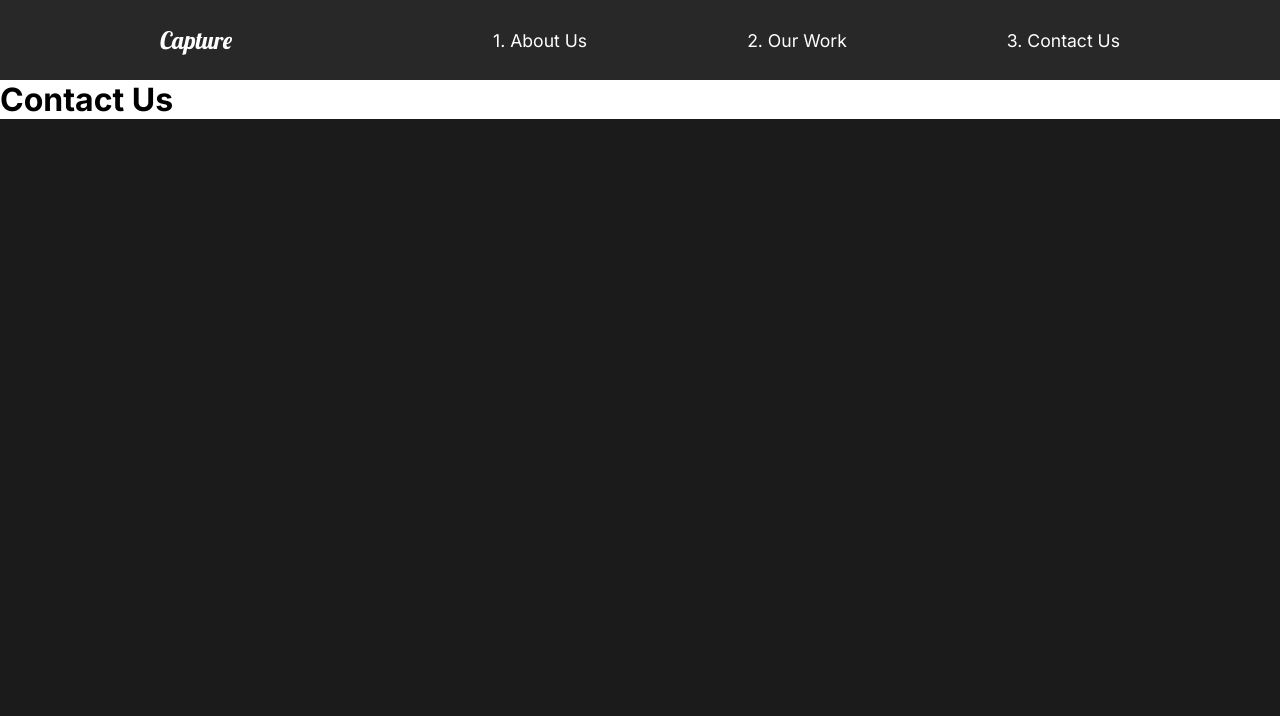
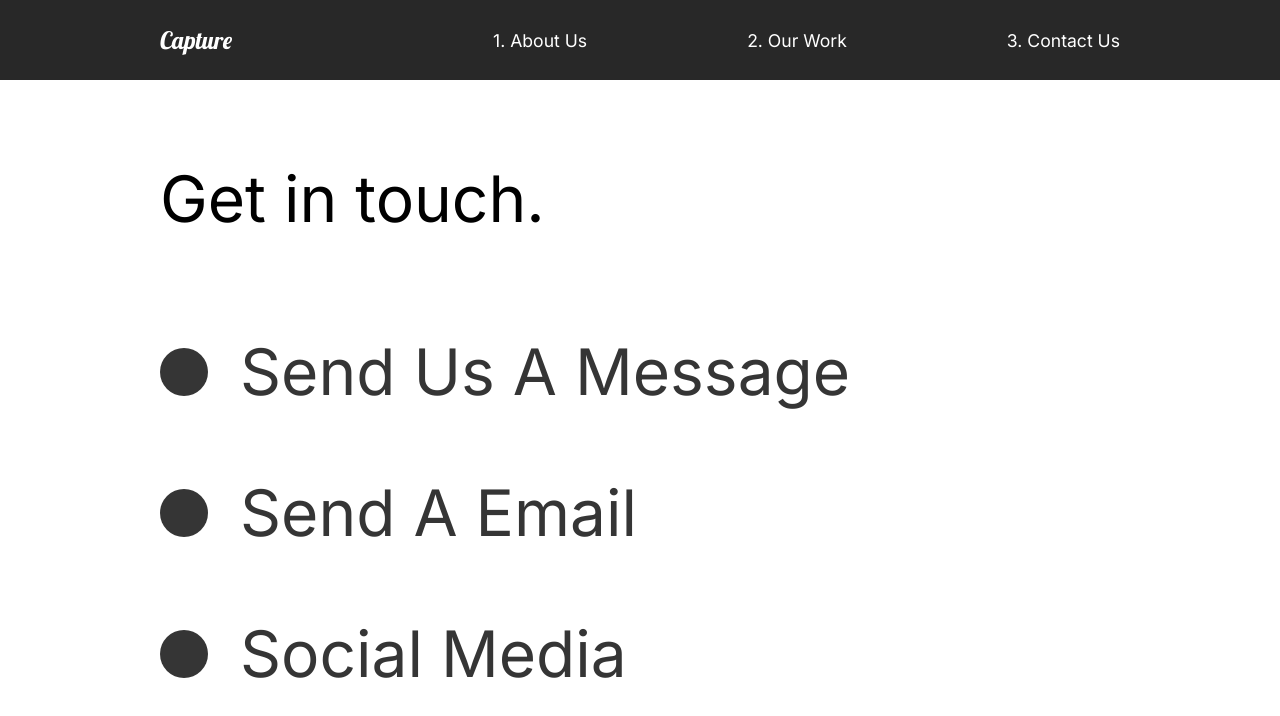
Before and after one commit to CLGDevWeb/portfolio, a React (Create React App) app: page /contact in a window 1280 px wide. Shown: the top 716 px of the page. Built offline with nearby package versions, Linux system fonts and the light colour scheme.

Commit message:
Fix layout bugs

```diff
--- a/src/components/FaqSection.js
+++ b/src/components/FaqSection.js
@@ -2,7 +2,7 @@
 import styled from 'styled-components';
 import { About } from '../styles';
 import Toggle from './Toggle';
-import {AnimatePresence, AnimateSharedLayout} from 'framer-motion';
+import {AnimateSharedLayout} from 'framer-motion';
 import {useScroll} from './useScroll';
 import {scrollReveal} from '../animation';
 
--- a/src/components/GlobalStyle.js
+++ b/src/components/GlobalStyle.js
@@ -11,6 +11,7 @@
     body {
         background: #1b1b1b;
         font-family: 'Inter', sans-serif;
+        overflow-x: hidden;
     }
 
     button {
--- a/src/components/Nav.js
+++ b/src/components/Nav.js
@@ -31,6 +31,9 @@
     align-items: center;
     padding: 1rem 10rem;
     background: #282828;
+    position: sticky;
+    top: 0;
+    z-index: 10;
     a {
         color: white;
         text-decoration: none;
--- /dev/null
+++ b/src/components/ScrollTop.js
@@ -0,0 +1,15 @@
+import { useEffect } from 'react';
+import { useLocation } from 'react-router-dom';
+
+const ScrollTop = () => {
+    const {pathname} = useLocation();
+    useEffect(() => {
+        window.scroll({
+            top:0,
+            left: 0,
+        })
+    }, [pathname])
+    return null;
+}
+
+export default ScrollTop;
--- a/src/components/ServicesSection.js
+++ b/src/components/ServicesSection.js
@@ -4,7 +4,7 @@
 import money from '../img/money.svg';
 import teamwork from '../img/teamwork.svg';
 import home2 from '../img/home2.png';
-import {About, Description, Image, Hide} from "../styles";
+import {About, Description, Image} from "../styles";
 import styled from 'styled-components';
 import {useScroll} from './useScroll';
 import {scrollReveal} from '../animation';
--- a/src/pages/AboutUs.js
+++ b/src/pages/AboutUs.js
@@ -4,6 +4,8 @@
 import FaqSection from '../components/FaqSection';
 import {motion} from 'framer-motion';
 import {pageAnimation} from '../animation';
+import ScrollTop from './components/ScrollTop';
+
 
 const AboutUs = () => {
     return(
@@ -11,6 +13,7 @@
         <AboutSection />
         <ServicesSection />
         <FaqSection />
+        <ScrollTop />
     </motion.div>
     )
 }
--- a/src/pages/ContactUs.js
+++ b/src/pages/ContactUs.js
@@ -1,14 +1,70 @@
 import React from 'react';
 import {motion} from 'framer-motion';
-import {pageAnimation} from '../animation';
+import {pageAnimation, titleAnim } from '../animation';
+import styled from 'styled-components';
 
 
 const contactUs = () => {
     return (
-        <motion.div exit="exit" variants={pageAnimation} initial="hidden" animate="show" style={{ background: "#fff" }}>
-            <h1>Contact Us</h1>
-        </motion.div>
+        <ContactStyle exit="exit" variants={pageAnimation} initial="hidden" animate="show" style={{ background: "#fff" }}>
+            <Title>
+                <Hide>
+                    <motion.h2 variants={titleAnim} >Get in touch.</motion.h2>
+                </Hide>
+            </Title>
+            <div>
+                <Hide>
+                    <Social variants={titleAnim} >
+                        <Circle />
+                        <h2>Send Us A Message</h2>
+                    </Social>
+                </Hide>
+                <Hide>
+                    <Social variants={titleAnim} >
+                        <Circle />
+                        <h2>Send A Email</h2>
+                    </Social>
+                </Hide>
+                <Hide>
+                    <Social variants={titleAnim} >
+                        <Circle />
+                        <h2>Social Media</h2>
+                    </Social>
+                </Hide>
+            </div>
+        </ContactStyle>
     )
 }
 
+const ContactStyle = styled(motion.div)`
+    padding: 5rem 10rem;
+    color: #353535;
+    min-height: 90vh;
+`;
+
+const Title = styled.div`
+    margin-bottom: 4rem;
+    color: black;
+`;
+
+const Hide = styled.div`
+    overflow: hidden;
+`;
+
+const Circle = styled.div`
+    border-radius: 50%;
+    width: 3rem;
+    height: 3rem;
+    background: #353535;
+`;
+
+const Social = styled(motion.div)`
+    display: flex;
+    align-items: center;
+    h2 {
+        margin: 2rem;
+    }
+`;
+
+
 export default contactUs;
--- a/src/pages/OurWork.js
+++ b/src/pages/OurWork.js
@@ -7,6 +7,8 @@
 import {motion} from 'framer-motion';
 import {pageAnimation, fade, photoAnim, lineAnim, slider, sliderContainer} from '../animation';
 import { useScroll } from '../components/useScroll';
+import ScrollTop from './components/ScrollTop';
+
 
 const OurWork = () => {
     const [element, controls] = useScroll();
@@ -48,6 +50,7 @@
                 </Link>
             </Movie>
 
+            <ScrollTop />
         </Work>
     );
 };
```
Also changed, not shown: 1 other file (tests, documents, lock files or other folders).
